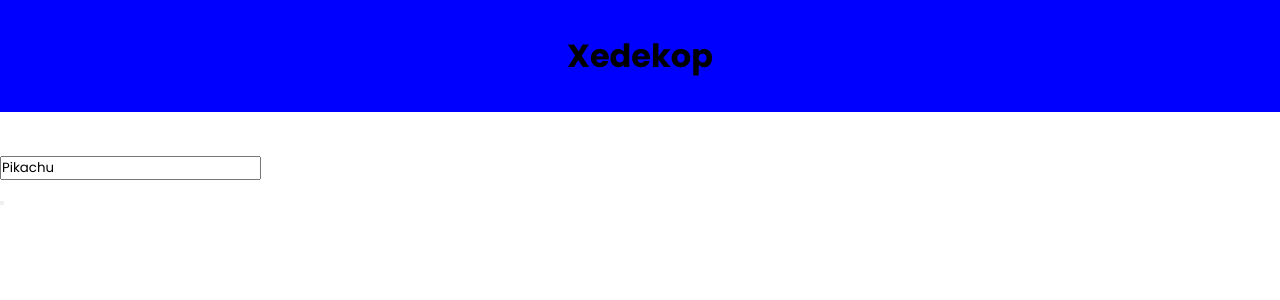
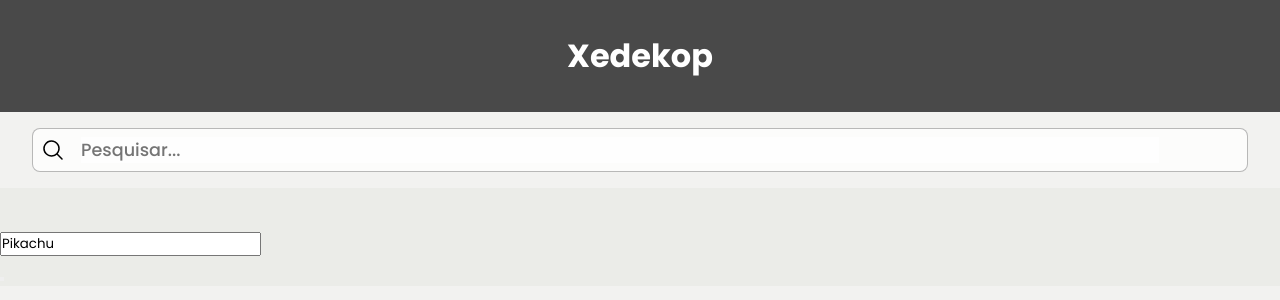
Before and after one commit to igorhnq/xedekop, a React (Vite) app: page / in a window 1280 px wide. Shown: the top 300 px of the page. Built offline with nearby package versions, Linux system fonts and the light colour scheme.

Commit message:
feat: add search bar

```diff
--- a/package.json
+++ b/package.json
@@ -10,6 +10,7 @@
     "preview": "vite preview"
   },
   "dependencies": {
+    "@phosphor-icons/react": "^2.1.7",
     "react": "^18.3.1",
     "react-dom": "^18.3.1"
   },
--- a/src/components/Header/Header.jsx
+++ b/src/components/Header/Header.jsx
@@ -1,9 +1,17 @@
+import { MagnifyingGlass } from '@phosphor-icons/react'
 import styles from './Header.module.css'
 
 export function Header() {
     return (
-        <header className={styles.header}  >
-            <h1>Xedekop</h1>
-        </header>
+        <div>
+            <header className={styles.header}  >
+                <h1>Xedekop</h1>
+            </header>
+
+            <div className={styles.searchBar}>
+                <MagnifyingGlass/>
+                <input type="text" placeholder='Pesquisar...' />
+            </div>
+        </div>
     )
 }
--- a/src/components/Header/Header.module.css
+++ b/src/components/Header/Header.module.css
@@ -3,5 +3,31 @@
     justify-content: center;
     padding: 2rem;
 
-    background-color: blue;
+    background-color: #0f0f0fbd;
+    color: white;
 }
+
+.searchBar {
+    display: flex;
+    gap: 1rem;
+    align-items: center;
+
+    margin: 1rem 2rem 1rem 2rem;
+
+    background-color: rgba(255, 255, 255, 0.733);
+    border: 1px solid #0f0f0f49;
+    border-radius: .5rem;
+    font-size: 1.5rem;
+    padding: .5rem;
+
+}
+
+.searchBar input {
+    background-color: rgba(255, 255, 255, 0.733);
+    outline: none;
+    border: none;
+    width: 90%;
+    color: #0f0f0fab;
+    font-weight: 500;
+    font-size: 1.1rem;
+}
--- a/src/global.css
+++ b/src/global.css
@@ -5,3 +5,7 @@
 
     font-family: 'Poppins', sans-serif;
 }
+
+body {
+    background-color: #e6e7e281;
+}
```
Also changed, not shown: 1 other file (tests, documents, lock files or other folders).
